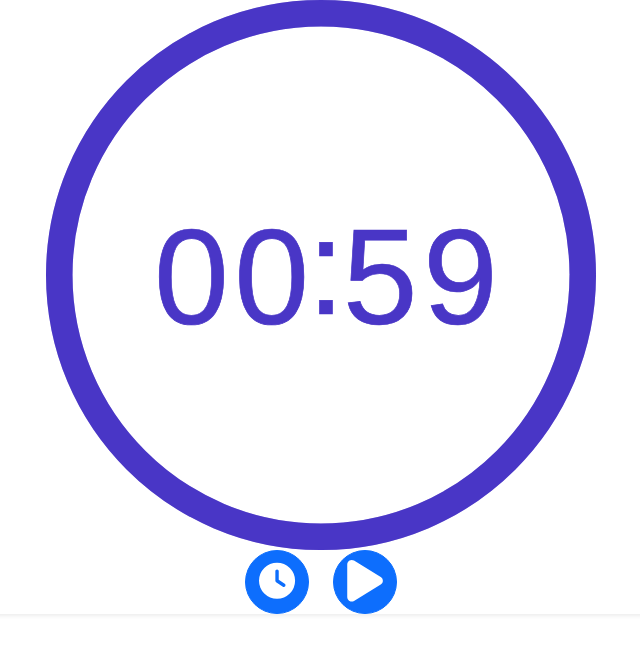
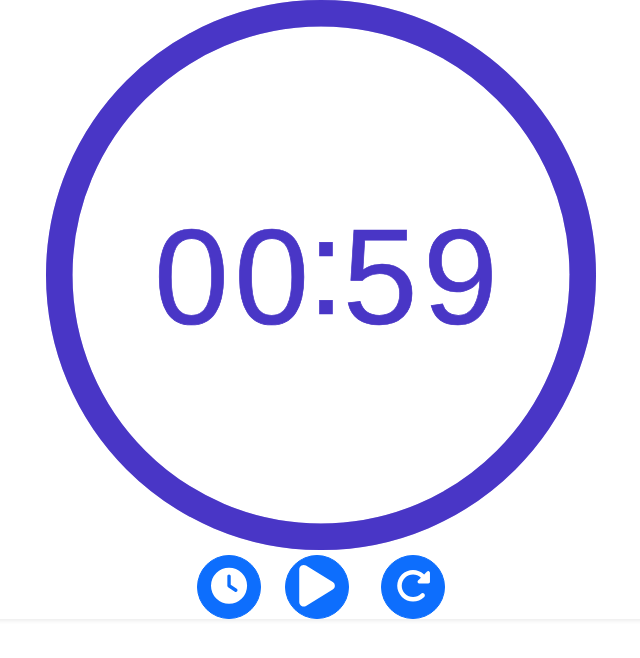
Before and after one commit to DJHolmes97/animated-visual-timer-demo, a React (Create React App) app: page / in a window 1280 px wide. Shown: the top 658 px of the page, without its empty margins (319-959 px from the left). Built offline with nearby package versions, Linux system fonts and the light colour scheme.

Commit message:
Added restart functionality

```diff
--- a/src/App.tsx
+++ b/src/App.tsx
@@ -4,12 +4,17 @@ import TimePicker from "./components/TimePicker/TimePicker"
 import VisualTimer from "./components/VisualTimer/VisualTimer"
 import { Card, Row, Button, OverlayTrigger, Col } from "react-bootstrap"
 import TimeModal from "./components/TimeModal/TimeModal"
-import { faPause, faPlay } from "@fortawesome/free-solid-svg-icons"
+import {
+  faPause,
+  faPlay,
+  faRotateRight,
+} from "@fortawesome/free-solid-svg-icons"
 import { FontAwesomeIcon } from "@fortawesome/react-fontawesome"
 import * as Styled from "./App.styles"
 
 function App() {
   const [isPaused, setIsPaused] = useState(true)
+  const [isReset, setIsReset] = useState(false)
   const [tMinutes, setTMinutes] = useState(0)
   const [tSeconds, setTSeconds] = useState(59)
 
@@ -33,6 +38,13 @@ function App() {
       setIsPaused(true)
     }
   }
+
+  const handleReset = () => {
+    if (!isReset) {
+      setIsReset(true)
+    }
+  }
+
   return (
     <>
       <Styled.CenteredRow>
@@ -41,10 +53,12 @@ function App() {
             tMinutes={tMinutes}
             tSeconds={tSeconds}
             isPaused={isPaused}
+            isReset={isReset}
+            setIsReset={setIsReset}
           />
         }
       </Styled.CenteredRow>
-      <Row>
+      <Row style={{ marginTop: "5px" }}>
         <Col style={{ display: "flex", justifyContent: "flex-end" }}>
           <TimeModal
             handleSetTime={handleSetTime}
@@ -52,7 +66,7 @@ function App() {
             modalSeconds={tSeconds}
           />
         </Col>
-        <Col>
+        <Col xs={1}>
           <Button
             variant="primary"
             style={{
@@ -69,6 +83,23 @@ function App() {
             />
           </Button>
         </Col>
+        <Col>
+          <Button
+            variant="primary"
+            style={{
+              borderRadius: "50%",
+              height: "4rem",
+              width: "4rem",
+              justifyContent: "center",
+            }}
+            onClick={handleReset}
+          >
+            <FontAwesomeIcon
+              icon={faRotateRight}
+              style={{ height: "95%", width: "95%" }}
+            />
+          </Button>
+        </Col>
       </Row>
     </>
   )
--- a/src/components/VisualTimer/VisualTimer.tsx
+++ b/src/components/VisualTimer/VisualTimer.tsx
@@ -10,11 +10,18 @@ const VisualTimer = (props: {
   tMinutes: number
   tSeconds: number
   isPaused: boolean
+  isReset: boolean
+  setIsReset: React.Dispatch<React.SetStateAction<boolean>>
 }) => {
-  const { tMinutes, tSeconds, isPaused } = props
+  const { tMinutes, tSeconds, isPaused, isReset, setIsReset } = props
 
-
-  let [minutes, seconds] = useCountdown(tMinutes, tSeconds, isPaused)
+  let [minutes, seconds] = useCountdown(
+    tMinutes,
+    tSeconds,
+    isPaused,
+    isReset,
+    setIsReset
+  )
   const countDownTotal = tMinutes * 60 + tSeconds
   return (
     <AnimatedTimer
@@ -22,6 +29,7 @@ const VisualTimer = (props: {
       seconds={seconds}
       duration={countDownTotal}
       paused={isPaused}
+      reset={isReset}
     />
   )
 }
--- a/src/components/VisualTimer/components/TimerSVG.tsx
+++ b/src/components/VisualTimer/components/TimerSVG.tsx
@@ -73,11 +73,13 @@ const TimerSVG = ({
   seconds,
   duration,
   paused = true,
+  reset = false,
 }: {
   minutes: number
   seconds: number
   duration: number
   paused: boolean
+  reset: boolean
 }) => {
   const { digitOne, digitTwo, digitThree, digitFour } = formatTimeString(
     minutes,
@@ -86,6 +88,12 @@ const TimerSVG = ({
   const updatedDuration = minutes > 0 ? minutes * 60 + seconds : seconds
 
   const [isPaused, setIsPaused] = useState(paused)
+  const [isReset, setIsReset] = useState(reset)
+  if (isReset && !reset) {
+    setIsReset(false)
+  } else if (!isReset && reset) {
+    setIsReset(true)
+  }
   if (isPaused && !paused) {
     setIsPaused(false)
   } else if (!isPaused && paused) {
@@ -93,14 +101,36 @@ const TimerSVG = ({
   }
   const controls = useAnimation()
   useEffect(() => {
-    console.log("useEffectBeingCalled")
-
     if (!isPaused) {
       startAnimation(controls, updatedDuration)
     } else {
       controls.stop()
     }
   }, [isPaused])
+
+  useEffect(() => {
+    console.log("useEffectBeingCalled")
+
+    if (isReset) {
+      controls.stop()
+      controls.set({
+        pathLength: 1,
+        transition: {
+          duration: duration,
+          ease: "linear",
+        },
+      })
+      if (!isPaused) {
+        controls.start({
+          pathLength: 0,
+          transition: {
+            duration: duration,
+            ease: "linear",
+          },
+        })
+      }
+    }
+  }, [isReset])
 
   useEffect(() => {
     controls.set({
--- a/src/hooks/useCountdown.ts
+++ b/src/hooks/useCountdown.ts
@@ -4,9 +4,9 @@ const useCountdown = (
   minutes: number = 0,
   seconds: number = 0,
   paused: boolean = true,
-  reset: boolean = false
+  reset: boolean = false,
+  setIsReset: React.Dispatch<React.SetStateAction<boolean>>
 ) => {
-  const [isPaused, setIsPaused] = useState(paused)
   const [over, setOver] = useState(false)
   const [[m, s], setTime] = useState([minutes, seconds])
   useEffect(() => {
@@ -22,12 +22,17 @@ const useCountdown = (
     }
   }
 
-  if (reset) {
-    setTime([minutes, seconds])
-    setIsPaused(false)
-    setOver(false)
-    reset = false
-  }
+  useEffect(() => {
+    if (reset) {
+      console.log("reset")
+
+      setTime([minutes, seconds])
+      setOver(false)
+      setIsReset(false)
+    }
+  }, [reset])
+
+  console.log(m, s)
 
   useEffect(() => {
     const timerID = setInterval(() => tick(), 1000)
```
